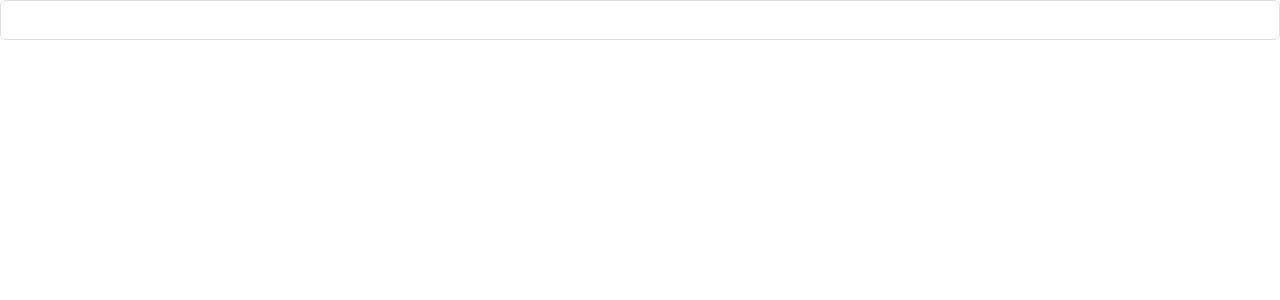
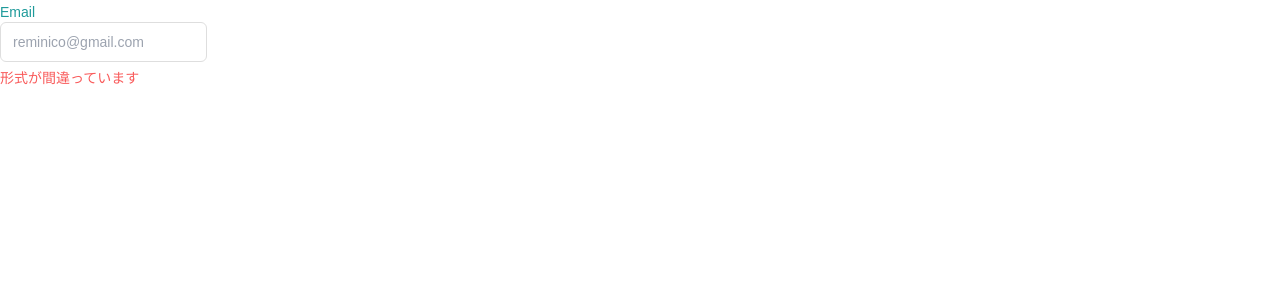
Before and after one commit to ryudedev/DeathEater, a Next.js app in the folder web/: page / in a window 1280 px wide. Shown: the top 300 px of the page. Built offline with nearby package versions, Linux system fonts and the light colour scheme.

Commit message:
:sparkles: feat: Added input components

```diff
--- a/web/app/layout.tsx
+++ b/web/app/layout.tsx
@@ -1,3 +1,4 @@
+import CustomApolloProvider from '@/components/providers/customApolloProvider'
 import type { Metadata } from 'next'
 import localFont from 'next/font/local'
 import './globals.css'
@@ -28,7 +29,7 @@ export default function RootLayout({
       <body
         className={`${geistSans.variable} ${geistMono.variable} antialiased`}
       >
-        {children}
+        <CustomApolloProvider>{children}</CustomApolloProvider>
       </body>
     </html>
   )
--- a/web/app/page.tsx
+++ b/web/app/page.tsx
@@ -1,24 +1,44 @@
+// page.tsx
 'use client'
 import Input from '@/components/input'
-import client from '@/lib/apolloClient'
-import { ApolloProvider } from '@apollo/client'
+import Label from '@/components/label'
+import Message from '@/components/message'
+import { useState } from 'react'
 
 export default function Home() {
-  return (
-    <ApolloProvider client={client}>
-      <Content />
-    </ApolloProvider>
-  )
-}
+  const [email, setEmail] = useState<string>('')
+  const [isValidEmail, setIsValidEmail] = useState<boolean | null>(null)
 
-function Content() {
-  const textClickHandler = (e) => {
-    console.log(e.target.value)
+  const emailChangeHandler = (e: React.ChangeEvent<HTMLInputElement>) => {
+    const value = e.target.value
+    setEmail(value)
+
+    const emailRegex = /^[^\s@]+@[^\s@]+\.[^\s@]+$/
+    setIsValidEmail(emailRegex.test(value))
   }
 
   return (
-    <>
-      <Input type="text" onChange={textClickHandler} />
-    </>
+    <div className="inline-flex flex-col gap-1.5">
+      <Label htmlFor="email">
+        Email
+        <Input
+          id="email"
+          name="email"
+          value={email}
+          placeholder="reminico@gmail.com"
+          type="email"
+          onChange={emailChangeHandler}
+          isError={isValidEmail}
+        />
+      </Label>
+      <Message
+        text={
+          isValidEmail
+            ? 'メールアドレスを入力してください'
+            : '形式が間違っています'
+        }
+        isError={isValidEmail}
+      />
+    </div>
   )
 }
--- a/web/components/input.tsx
+++ b/web/components/input.tsx
@@ -1,28 +1,65 @@
-type InputProps = {
-  type: string
-  mutltiple?: boolean
+// Input.tsx
+import Image from 'next/image'
+import { useState } from 'react'
+
+type InputProps<T = string> = {
+  type: 'text' | 'number' | 'email' | 'password' | 'file'
+  multiple?: boolean
   className?: string
   placeholder?: string
-  value?: string
+  value?: T
   onChange: (event: React.ChangeEvent<HTMLInputElement>) => void
-}
+  id?: string
+  isError: boolean | null // エラーかどうかの状態
+} & Omit<
+  React.InputHTMLAttributes<HTMLInputElement>,
+  'type' | 'value' | 'onChange'
+>
 
-export default function Input({
+export default function Input<T = string>({
   type,
-  mutltiple,
-  className,
+  multiple,
+  className = '',
   placeholder,
   value,
   onChange,
-}: InputProps) {
+  id,
+  isError,
+  ...rest
+}: InputProps<T>) {
+  const [showPassword, setShowPassword] = useState(false)
+
+  const togglePasswordVisibility = () => {
+    setShowPassword((prev) => !prev)
+  }
+
   return (
-    <input
-      type={type}
-      multiple={mutltiple}
-      className={`flex h-10 w-full rounded-md border border-input bg-background px-3 py-2 text-sm ring-offset-background file:border-0 file:bg-transparent file:text-sm file:font-medium file:text-foreground placeholder:text-muted-foreground focus-visible:outline-none focus-visible:ring-2 focus-visible:ring-ring focus-visible:ring-offset-2 disabled:cursor-not-allowed disabled:opacity-50 ${className}`}
-      placeholder={placeholder}
-      value={value}
-      onChange={onChange}
-    />
+    <div className="relative">
+      <input
+        id={id}
+        type={showPassword && type === 'password' ? 'text' : type}
+        multiple={multiple}
+        className={`flex h-10 w-full rounded-md border border-input bg-background px-3 py-2 text-sm ring-offset-background file:border-0 file:bg-transparent file:text-sm file:font-medium file:text-foreground placeholder:text-muted-foreground focus-visible:outline-none
+          focus-visible:ring-2 ${isError === false ? 'focus-visible:ring-[#F95A5A]' : 'focus-visible:ring-ring'}
+          focus-visible:ring-offset-2 disabled:cursor-not-allowed disabled:opacity-50 ${className}`}
+        placeholder={placeholder}
+        value={value as string}
+        onChange={onChange}
+        {...rest}
+      />
+      {type === 'password' && (
+        <div
+          className="absolute inset-y-0 right-3 flex items-center cursor-pointer"
+          onClick={togglePasswordVisibility}
+        >
+          <Image
+            src={showPassword ? '/eye-off.svg' : '/eye.svg'}
+            alt={showPassword ? 'Hide password' : 'Show password'}
+            width={20}
+            height={20}
+          />
+        </div>
+      )}
+    </div>
   )
 }
--- /dev/null
+++ b/web/components/label.tsx
@@ -0,0 +1,24 @@
+// Label.tsx
+type LabelProps = {
+  children: React.ReactNode
+  className?: string
+  htmlFor: string
+} & Omit<
+  React.LabelHTMLAttributes<HTMLLabelElement>,
+  'children' | 'className' | 'htmlFor'
+>
+
+export default function Label({
+  children,
+  className = '',
+  htmlFor,
+}: LabelProps) {
+  return (
+    <label
+      className={`block text-sm font-medium text-foreground ${className}`}
+      htmlFor={htmlFor}
+    >
+      {children}
+    </label>
+  )
+}
--- /dev/null
+++ b/web/components/message.tsx
@@ -0,0 +1,12 @@
+type MessageProps = {
+  text: string
+  isError?: boolean // エラー時はtrue
+}
+
+export default function Message({ text, isError = false }: MessageProps) {
+  return (
+    <p className={`text-sm ${!isError ? 'text-[#F95A5A]' : 'text-[#1E9A9A]'}`}>
+      {text}
+    </p>
+  )
+}
--- /dev/null
+++ b/web/components/providers/customApolloProvider.tsx
@@ -0,0 +1,13 @@
+'use client'
+import client from '@/lib/apolloClient'
+import { ApolloProvider } from '@apollo/client'
+
+type CustomApolloProviderProps = {
+  children: React.ReactNode
+}
+
+const CustomApolloProvider = ({ children }: CustomApolloProviderProps) => {
+  return <ApolloProvider client={client}>{children}</ApolloProvider>
+}
+
+export default CustomApolloProvider
```
Also changed, not shown: web/public/eye-off.svg (added), web/public/eye.svg (added).
